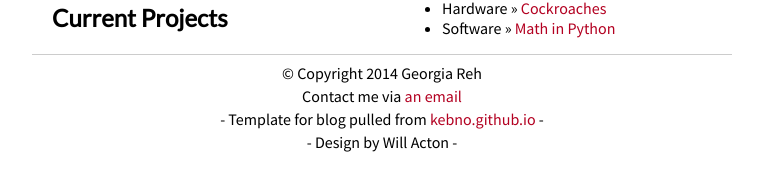
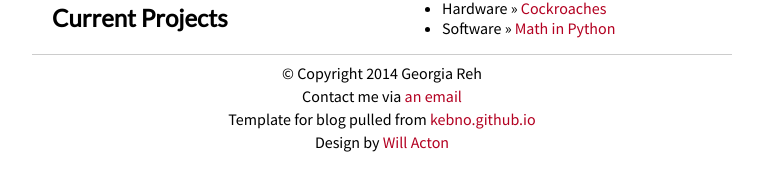
Before and after one commit to konahart/konahart.github.io, a Jekyll site: the page built from index.md, in a window 1280 px wide. Shown: the part 259-450 px from the top of the page, without its empty margins (258-1021 px from the left). Built offline with Jekyll 4.4.1, drawn with Linux system fonts in a browser that asks for light colours; part of the change alters nothing that is shown.

Commit message:
minor changes to links

```diff
--- a/_layouts/default.html
+++ b/_layouts/default.html
@@ -29,8 +29,8 @@
     <div class="footer">
       <p>&copy; Copyright 2014 Georgia Reh</p>
       <p>Contact me via <a href="mailto:georgia.reh@gmail.com">an email</a></p>
-      <p>- Template for blog pulled from <a href="http://kebno.github.io">kebno.github.io</a> -</p>
-        <p>- Design by Will Acton - </p>
+      <p>Template for blog pulled from <a href="http://kebno.github.io">kebno.github.io</a></p>
+        <p>Design by <a href="http://willacton.com">Will Acton</p>
     </div>
   </div>
   </body>
--- a/index.md
+++ b/index.md
@@ -12,6 +12,6 @@ layout: default
 ## Current Projects
 
 <ul class="posts">
-<li><span>Hardware</span> &raquo; <a href="http://georgiareh.com/cockroaches">Cockroaches</a></li>
+<li><span>Hardware</span> &raquo; <a href="http://github.com/greh/cockroaches">Cockroaches</a></li>
 <li><span>Software</span> &raquo; <a href="http://github.com/greh/coconuts">Math in Python</a></li>
 </ul>
```
